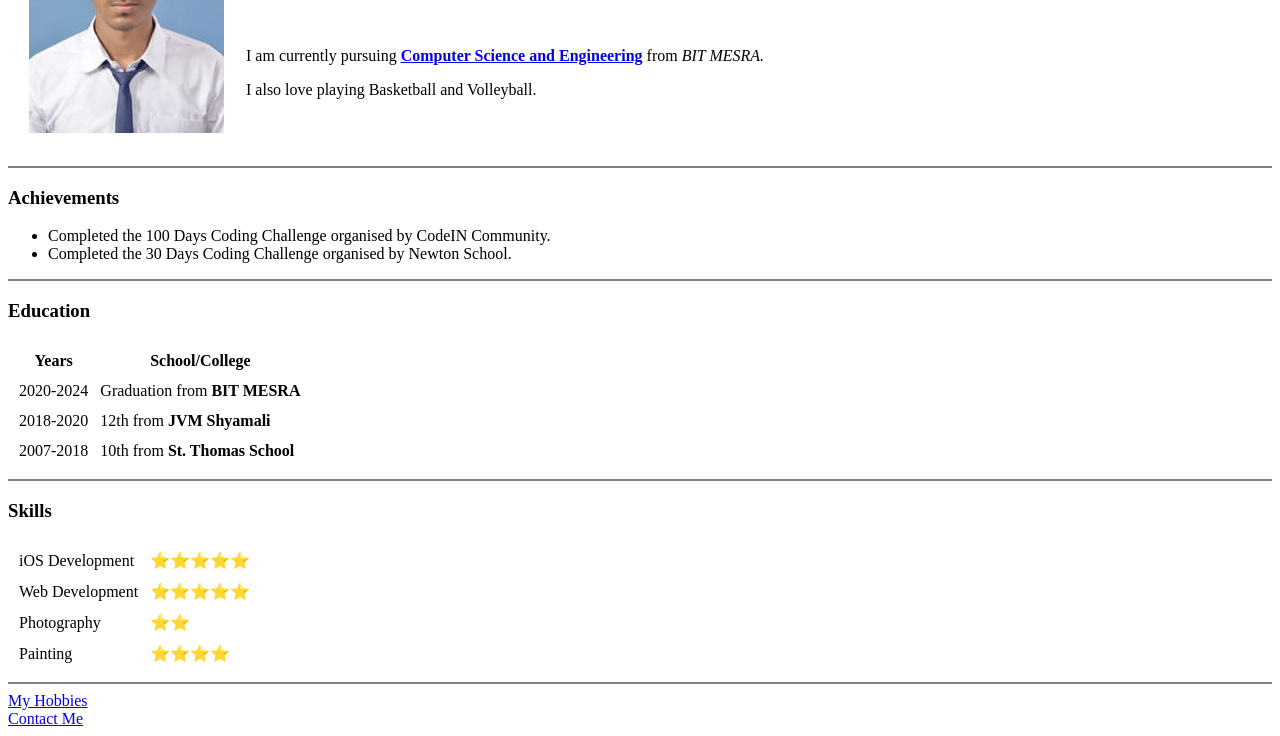
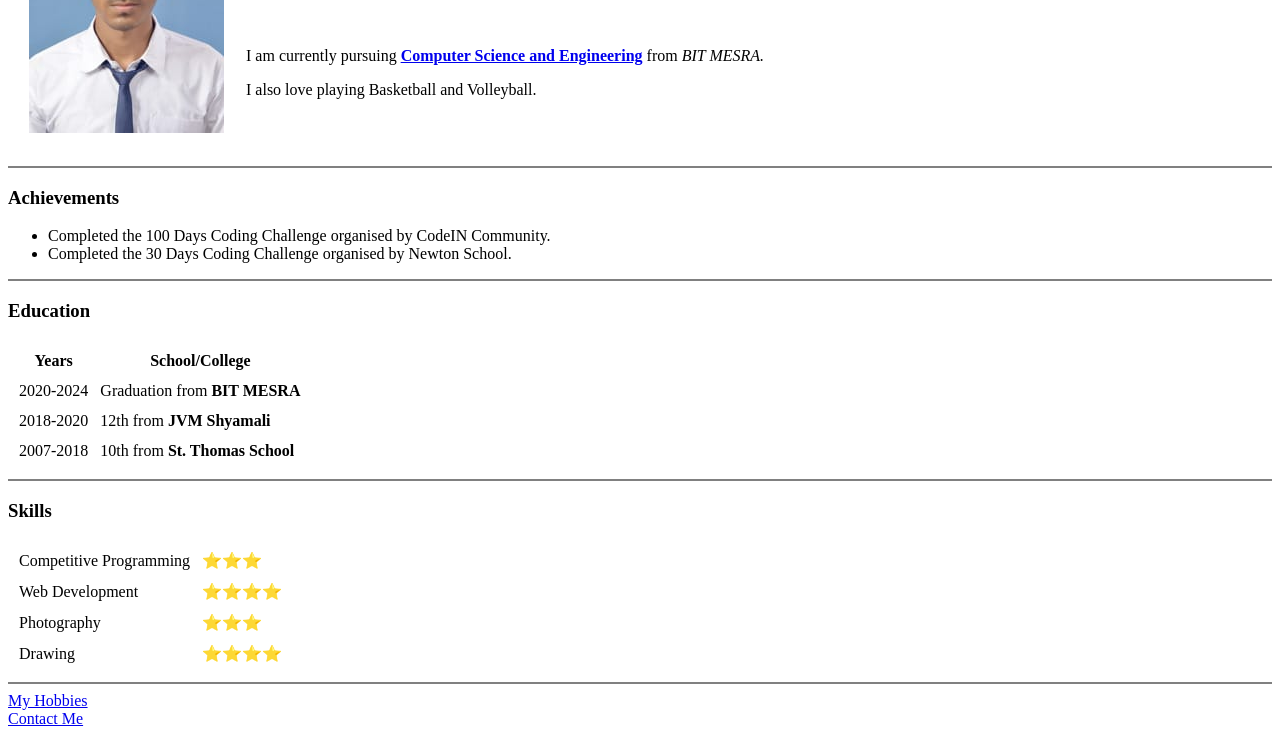
Before and after one commit to Parzival1509/CV, a plain HTML site: page index.html in a window 1280 px wide. Shown: the part 151-887 px from the top of the page. Drawn offline with Linux system fonts and the light colour scheme.

Commit message:
Make some changes in Skills.

```diff
--- a/index.html
+++ b/index.html
@@ -48,19 +48,19 @@
     <h3>Skills</h3>
     <table cellspacing="10">
       <tr>
-        <td>iOS Development</td>
-        <td>⭐⭐⭐⭐⭐</td>
+        <td>Competitive Programming</td>
+        <td>⭐⭐⭐</td>
       </tr>
       <tr>
         <td>Web Development</td>
-        <td>⭐⭐⭐⭐⭐</td>
+        <td>⭐⭐⭐⭐</td>
       </tr>
       <tr>
         <td>Photography</td>
-        <td>⭐⭐</td>
+        <td>⭐⭐⭐</td>
       </tr>
       <tr>
-        <td>Painting</td>
+        <td>Drawing</td>
         <td>⭐⭐⭐⭐</td>
       </tr>
     </table>
```
